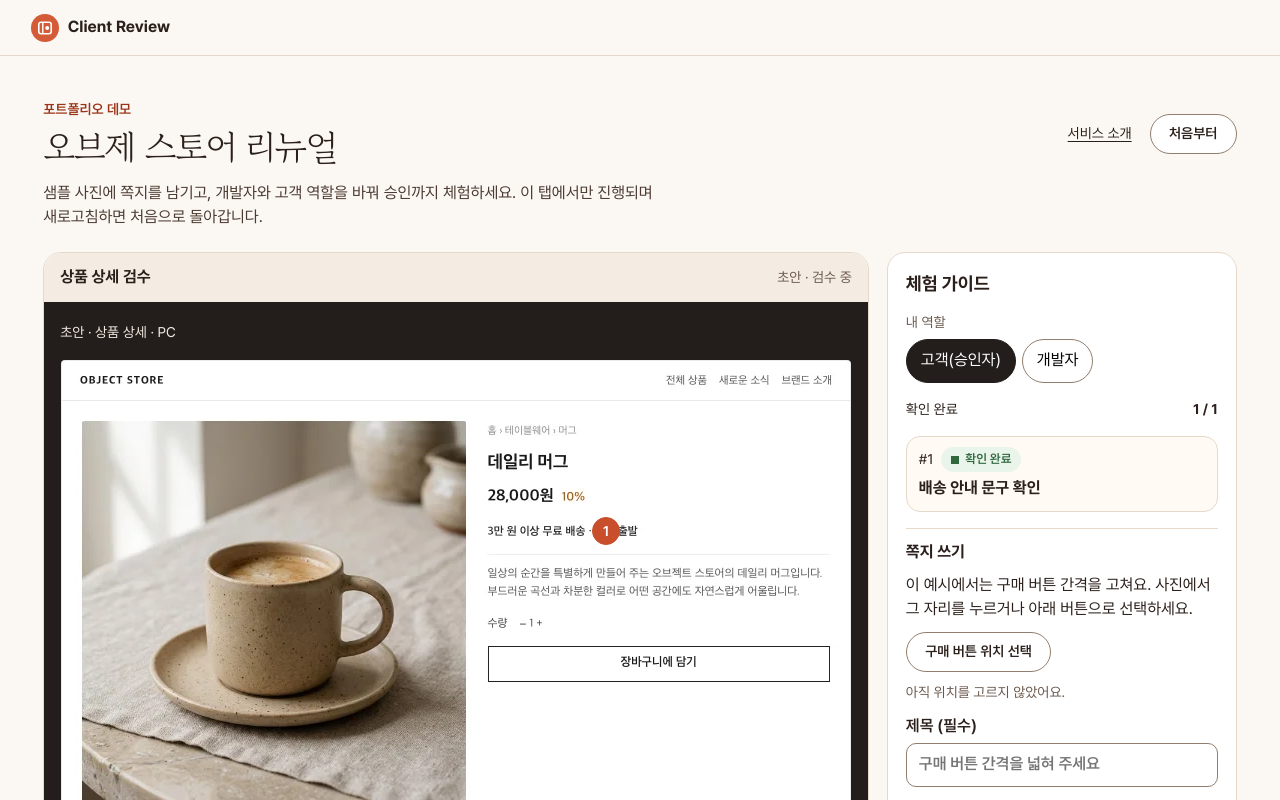
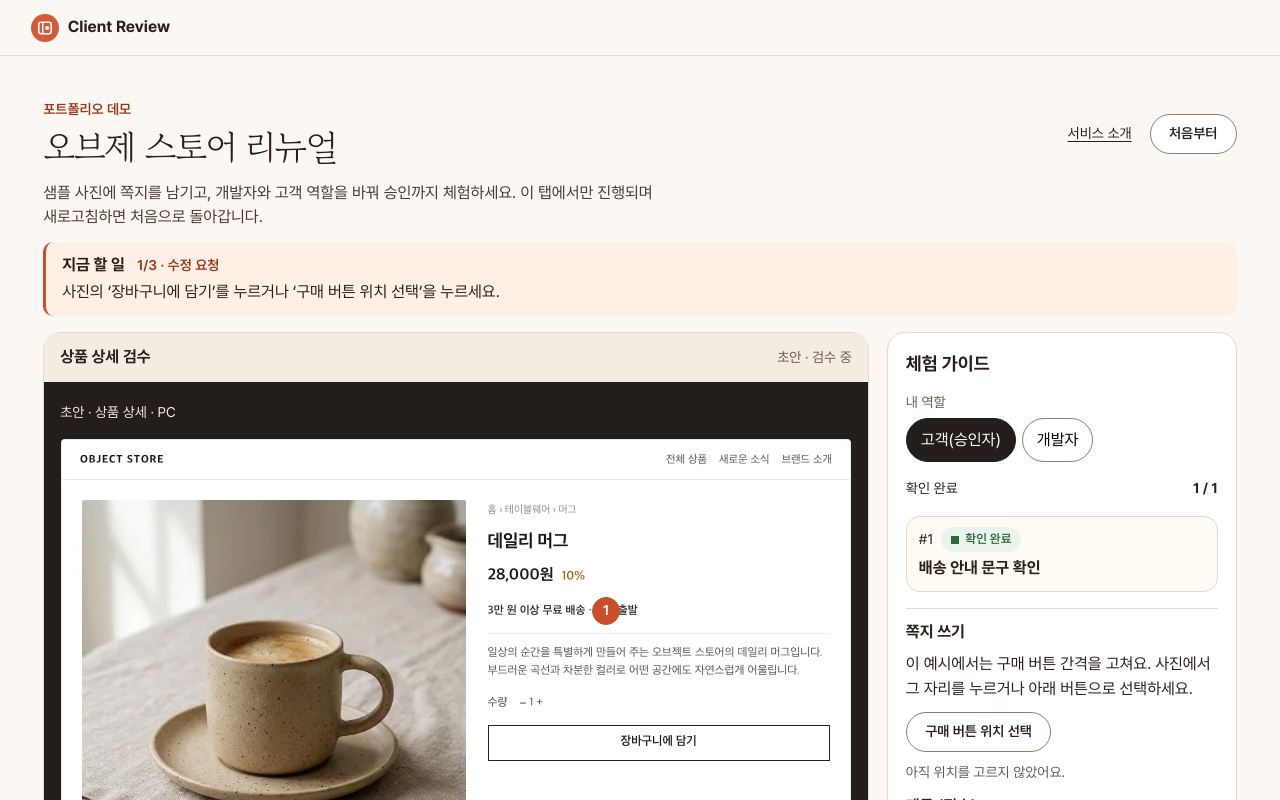
Before and after one commit to ckdgus222/client-review, a React (Vite) app in the folder web/: page /app/demo in a window 1280 px wide. Shown: the top 800 px of the page. Built offline with nearby package versions, Linux system fonts and the light colour scheme.

Commit message:
feat: guide visitors through the demo review workflow

```diff
--- a/web/src/pages/PortfolioDemoPage.module.css
+++ b/web/src/pages/PortfolioDemoPage.module.css
@@ -14,7 +14,18 @@
 .eyebrow { color: var(--color-accent-soft-text); font-size: var(--font-size-sm); font-weight: 600; }
 .heading h1 { margin: 3px 0 0; }
 .tools a { display: inline-flex; align-items: center; min-height: 44px; font-size: var(--font-size-sm); }
-.intro { margin: 12px 0 22px; max-width: 70ch; color: var(--color-text-secondary); }
+.intro { margin: 12px 0; max-width: 70ch; color: var(--color-text-secondary); }
+.walkthrough {
+  margin-bottom: 16px;
+  padding: 12px 16px;
+  border-inline-start: 3px solid var(--color-accent);
+  border-radius: var(--radius-sm);
+  background: var(--color-surface-note-selected);
+}
+.walkthrough > div { display: flex; flex-wrap: wrap; align-items: baseline; gap: 4px 12px; }
+.walkthrough h2 { font-size: 1rem; }
+.walkthrough span { color: var(--color-accent-soft-text); font-size: var(--font-size-sm); font-weight: 600; }
+.walkthrough p { margin-top: 3px; line-height: 1.5; }
 .layout { display: grid; grid-template-columns: minmax(0, 1fr) minmax(285px, 350px); gap: 18px; align-items: start; }
 .work, .panel {
   min-width: 0;
@@ -64,5 +75,5 @@
 @media (max-width: 959px) {
   .layout { grid-template-columns: minmax(0, 1fr); }
   .compare { grid-template-columns: minmax(0, 1fr); }
-  .intro { margin-bottom: 14px; }
+  .walkthrough p { min-block-size: 3em; }
 }
--- a/web/src/pages/PortfolioDemoPage.tsx
+++ b/web/src/pages/PortfolioDemoPage.tsx
@@ -6,12 +6,31 @@ import beforePhoto from '../assets/demo-before.webp'
 import afterPhoto from '../assets/demo-after.webp'
 import { PhotoCanvas, type PinPosition } from './PhotoCanvas.tsx'
 import { DemoGuide } from './DemoGuide.tsx'
-import { demoProject, initialDemo, steps, updateDemo, type DemoRole } from './portfolioDemo.ts'
+import { demoProject, initialDemo, steps, updateDemo, type DemoRole, type DemoState } from './portfolioDemo.ts'
 import styles from './PortfolioDemoPage.module.css'
 
 const roles: Record<DemoRole, string> = { client: '고객(승인자)', developer: '개발자' }
 const photo = { id: 'demo-storefront', width: 790, height: 592 }
 const sample = demoProject.sample
+
+const nextInstruction = ({ stage, role }: DemoState, hasPin: boolean, hasTitle: boolean) => {
+  if (stage === 'approved') return '‘검수 확인서 보기’를 눌러 승인한 버전과 쪽지를 확인하세요.'
+  const actor = stage === 'request' ? 'client' : steps[stage].actor
+  if (role !== actor) return `체험 가이드의 ‘내 역할’에서 ‘${roles[actor]}’를 선택하세요.`
+  if (stage === 'request') {
+    if (!hasPin) return '사진의 ‘장바구니에 담기’를 누르거나 ‘구매 버튼 위치 선택’을 누르세요.'
+    if (!hasTitle) return '체험 가이드에서 고쳐 달라는 내용을 제목으로 적으세요.'
+    return '‘쪽지 남기기’를 눌러 개발자에게 수정을 요청하세요.'
+  }
+  if (stage === 'comparing') return '두 사진의 구매 버튼 위 여백을 비교한 뒤 ‘확인 완료’를 누르세요.'
+  return `체험 가이드에서 ‘${steps[stage].action}’을 누르세요.`
+}
+
+const walkthroughPhase = (stage: DemoState['stage']) => {
+  if (stage === 'request') return '1/3 · 수정 요청'
+  if (stage === 'approved') return '체험 완료'
+  return steps[stage].actor === 'developer' ? '2/3 · 수정 반영' : '3/3 · 비교와 승인'
+}
 
 const DemoSession = ({ onRestart }: { onRestart: () => void }) => {
   const [state, dispatch] = useReducer(updateDemo, initialDemo)
@@ -79,6 +98,13 @@ const DemoSession = ({ onRestart }: { onRestart: () => void }) => {
         <div className={styles.tools}><a href="/">서비스 소개</a><Button variant="secondary" onClick={onRestart}>처음부터</Button></div>
       </header>
       <p className={styles.intro}>샘플 사진에 쪽지를 남기고, 개발자와 고객 역할을 바꿔 승인까지 체험하세요. 이 탭에서만 진행되며 새로고침하면 처음으로 돌아갑니다.</p>
+      <section className={styles.walkthrough} aria-labelledby="demo-next-heading">
+        <div>
+          <h2 id="demo-next-heading">지금 할 일</h2>
+          <span>{walkthroughPhase(stage)}</span>
+        </div>
+        <p>{nextInstruction(state, !!pin, !!title.trim())}</p>
+      </section>
       <div className={styles.layout}>
         <div className={styles.work}>
           <div className={styles.caption}><strong>상품 상세 검수</strong><span>{version} · {stage === 'approved' ? '승인됨' : '검수 중'}</span></div>
@@ -115,9 +141,9 @@ const DemoSession = ({ onRestart }: { onRestart: () => void }) => {
           {step && <div ref={actionRef} className={styles.action}>
             <h3>{step.action}</h3>
             <p>{step.guide}</p>
-            {stage === 'published' && <p className={styles.hint}>고친 내용 · 수량과 구매 버튼 사이의 여백을 넓혔어요.</p>}
             {role !== step.actor && <p role="status">‘{roles[step.actor]}’로 역할을 바꾸세요.</p>}
             <Button disabled={role !== step.actor} onClick={advance}>{step.action}</Button>
+            {stage === 'published' && <p className={styles.hint}>고친 내용 · 수량과 구매 버튼 사이의 여백을 넓혔어요.</p>}
           </div>}
           {stage === 'approved' && <div className={styles.action}>
             <h3>1차 승인 완료</h3><p>승인한 버전은 읽기 전용이에요.</p>
```
Also changed, not shown: 1 other file (tests, documents, lock files or other folders).
